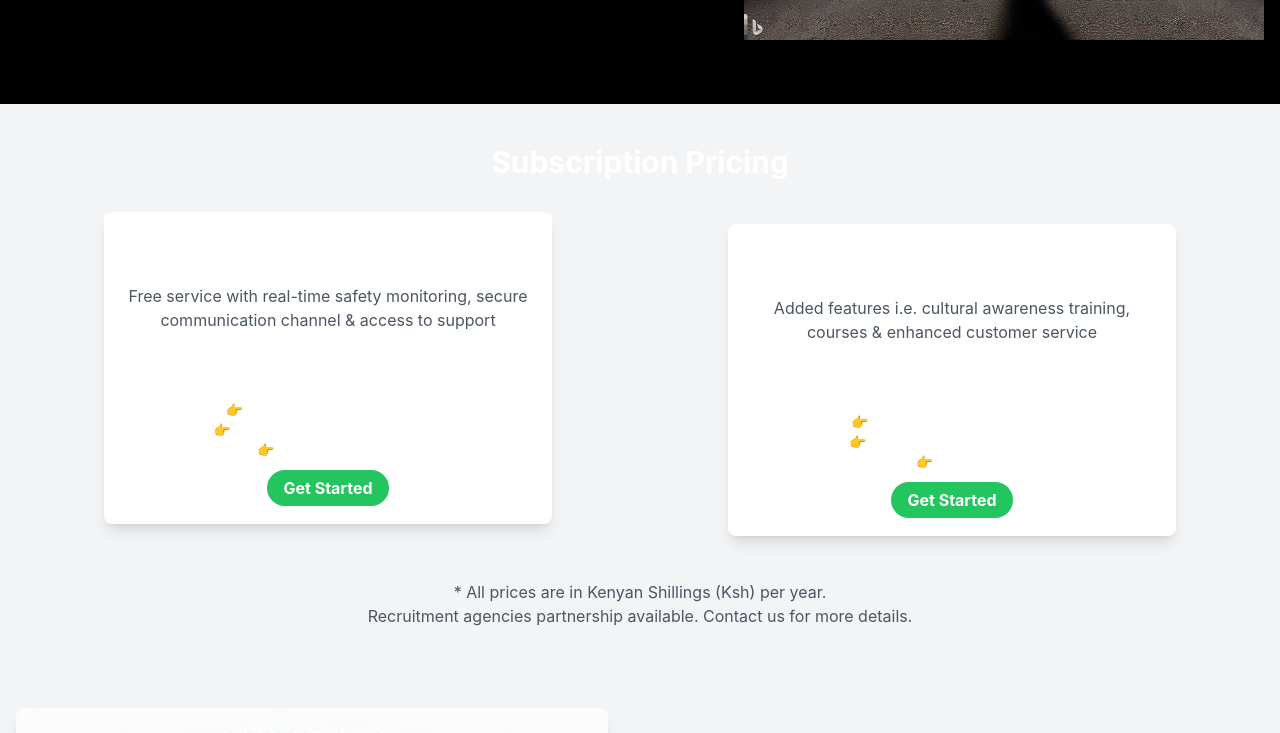
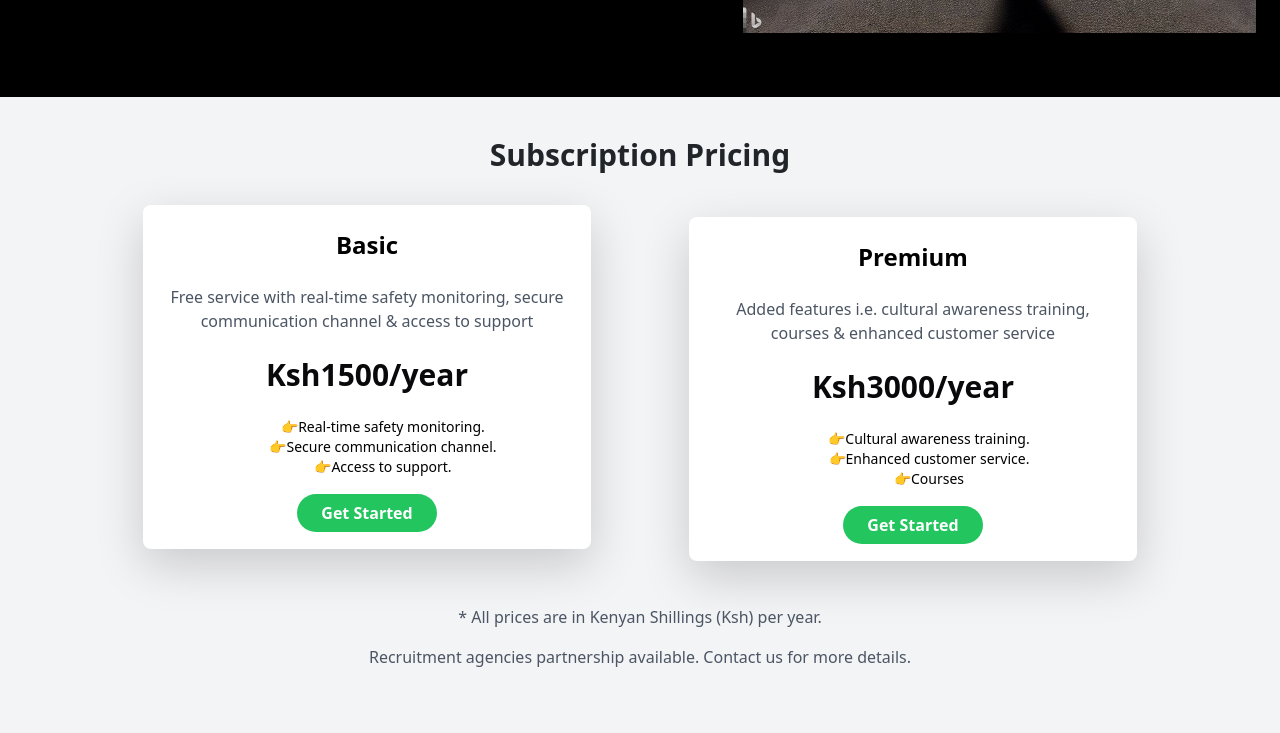
Before and after one commit to olivebishop/Mfanyikazi_Abroad, a React (Create React App) app: page / in a window 1280 px wide. Shown: the part 600-1333 px from the top of the page. Built offline with nearby package versions, Linux system fonts and the light colour scheme.

Commit message:
added boostrap link in app.js

```diff
--- a/src/App.js
+++ b/src/App.js
@@ -1,6 +1,8 @@
 import React, { useState, useEffect } from "react";
 import { BrowserRouter, Routes, Route } from "react-router-dom";
 import "./App.css";
+import 'bootstrap/dist/css/bootstrap.min.css';
+
 //import 'react-toastify/dist/ReactToastify.css';
 import Dashboard from "./pages/dashboard/Dashboard.jsx";
 import Navbar from "./components/Navbar.jsx";
--- a/src/components/PricingSection.jsx
+++ b/src/components/PricingSection.jsx
@@ -5,38 +5,52 @@ const PricingSection = () => {
   return (
     <section className="pricing-section bg-gray-100 py-10">
       <div className="container mx-auto px-4">
-        <h2 className="text-3xl font-bold text-center mb-8">Subscription Pricing</h2>
+        <h2 className="text-3xl font-bold text-center mb-8 text">
+          Subscription Pricing
+        </h2>
         <div className="flex flex-col md:flex-row justify-center items-center">
           <div className="flex-1 max-w-md mx-auto">
             <div className="bg-white rounded-lg shadow-lg p-6 mb-6">
-              <h3 className="text-2xl font-bold mb-4">Basic</h3>
+              <h3 className="text-2xl font-bold mb-4 text-black">Basic</h3>
               <p className="text-gray-600 mb-4">
-                Free service with real-time safety monitoring, secure communication channel & access to support
+                Free service with real-time safety monitoring, secure
+                communication channel & access to support
               </p>
-              <p className="text-3xl font-bold mb-4">Ksh1500/year</p>
-              <ul className="text-sm mb-4">
+              <p className="text-3xl font-bold mb-4 text-zinc-950">
+                Ksh1500/year
+              </p>
+              <ul className="text-sm mb-4 text-black">
                 <li>👉Real-time safety monitoring.</li>
                 <li>👉Secure communication channel.</li>
                 <li>👉Access to support.</li>
               </ul>
-              <Link to="/signup" className="bg-green-500 hover:bg-green-700 text-white font-bold py-2 px-4 rounded-full no-underline">
+              <Link
+                to="/signup"
+                className="bg-green-500 hover:bg-green-700 text-white font-bold py-2 px-4 rounded-full no-underline"
+              >
                 Get Started
               </Link>
             </div>
           </div>
           <div className="flex-1 max-w-md mx-auto">
             <div className="bg-white rounded-lg shadow-lg p-6">
-              <h3 className="text-2xl font-bold mb-4">Premium</h3>
+              <h3 className="text-2xl font-bold mb-4 text-black">Premium</h3>
               <p className="text-gray-600 mb-4">
-                Added features i.e. cultural awareness training, courses & enhanced customer service
+                Added features i.e. cultural awareness training, courses &
+                enhanced customer service
               </p>
-              <p className="text-3xl font-bold mb-4">Ksh3000/year</p>
-              <ul className="text-sm mb-4">
+              <p className="text-3xl font-bold mb-4 text-zinc-950">
+                Ksh3000/year
+              </p>
+              <ul className="text-sm mb-4 text-black">
                 <li>👉Cultural awareness training.</li>
                 <li>👉Enhanced customer service.</li>
                 <li>👉Courses</li>
               </ul>
-              <Link to="/signup" className="bg-green-500 hover:bg-green-700 text-white font-bold py-2 px-4 rounded-full no-underline">
+              <Link
+                to="/signup"
+                className="bg-green-500 hover:bg-green-700 text-white font-bold py-2 px-4 rounded-full no-underline"
+              >
                 Get Started
               </Link>
             </div>
@@ -47,7 +61,8 @@ const PricingSection = () => {
             * All prices are in Kenyan Shillings (Ksh) per year.
           </p>
           <p className="text-gray-600">
-            Recruitment agencies partnership available. Contact us for more details.
+            Recruitment agencies partnership available. Contact us for more
+            details.
           </p>
         </div>
       </div>
```
